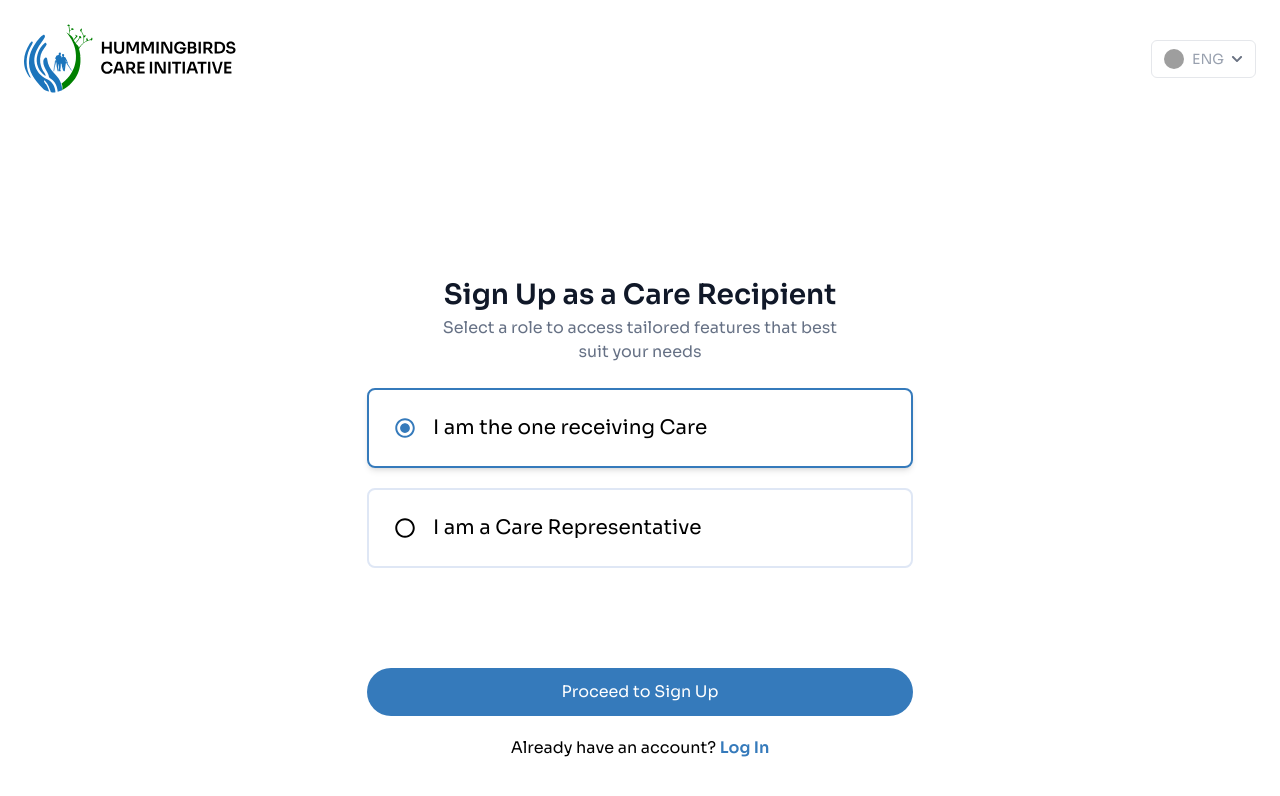
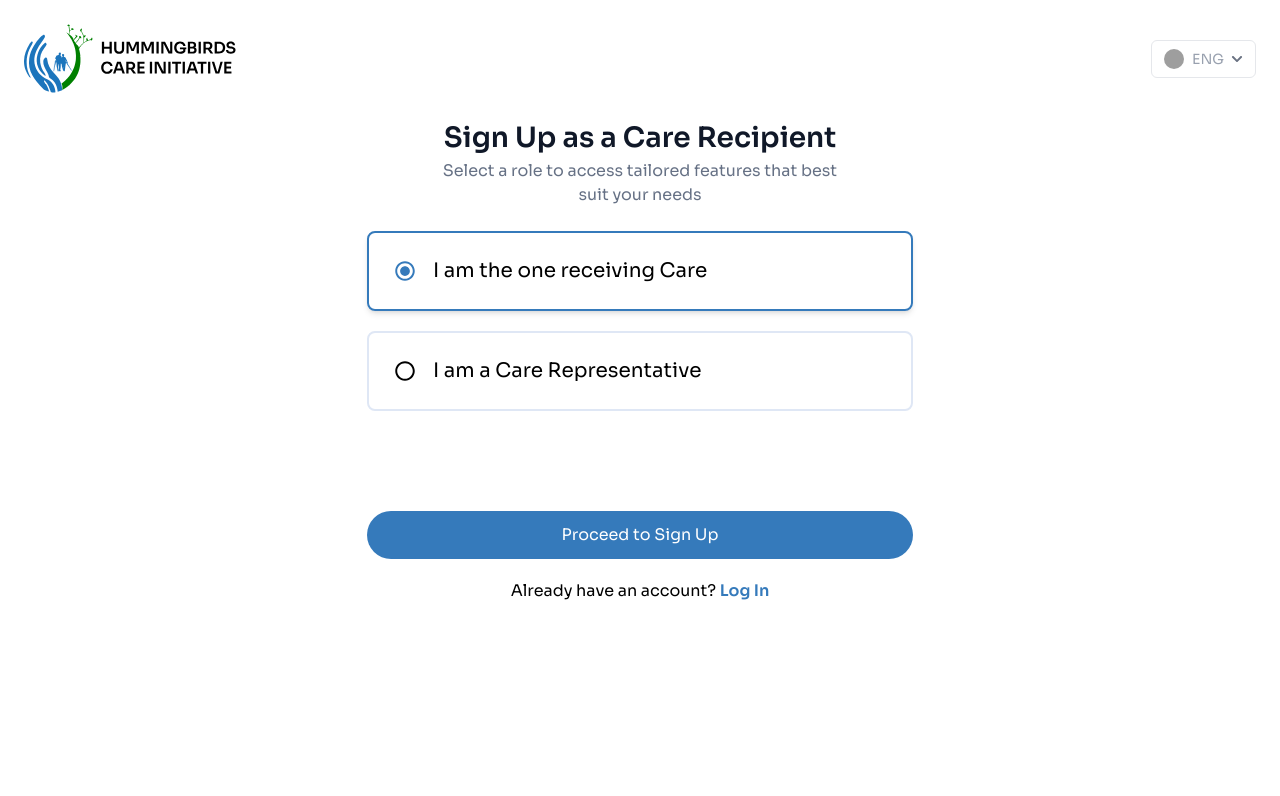
Before and after one commit to SpitalLabs-02/HCI-PROJECT, a React (Vite) app in the folder client/: page /care-recipient-singup in a window 1280 px wide. Shown: the top 796 px of the page. Built offline with nearby package versions, Linux system fonts and the light colour scheme; grey boxes are pictures that could not be loaded.

Commit message:
update: removed min-h-screen from signup and care recipient signup component

```diff
--- a/client/src/pages/auth/CareRecipientSignUp.jsx
+++ b/client/src/pages/auth/CareRecipientSignUp.jsx
@@ -28,7 +28,7 @@ const CareRecipientSignUp = () => {
   ];
 
   return (
-    <div className="min-h-screen flex flex-col items-center justify-center px-4 py-8 sm:w-[578px] mx-auto">
+    <div className="mt-10 sm:mt-0 flex flex-col items-center justify-center px-4 pb-8 sm:w-[578px] mx-auto">
       <h2 className="text-[28px] font-semibold text-gray-900 text-center">
         Sign Up as a Care Recipient
       </h2>
--- a/client/src/pages/auth/SignUp.jsx
+++ b/client/src/pages/auth/SignUp.jsx
@@ -28,7 +28,7 @@ const Signup = () => {
   ];
 
   return (
-    <div className="min-h-screen flex flex-col items-center justify-center px-4 py-8 sm:w-[520px] mx-auto">
+    <div className="mt-10 sm:mt-0 flex flex-col items-center justify-center px-4 pb-8 sm:w-[520px] mx-auto">
       <h2 className="text-[28px] font-semibold text-gray-900">Sign Up</h2>
       <p className="text-base text-[#667185] font-normal text-center sm:w-[400px] mx-auto">
         Select a role to access tailored features that suit your needs
```
